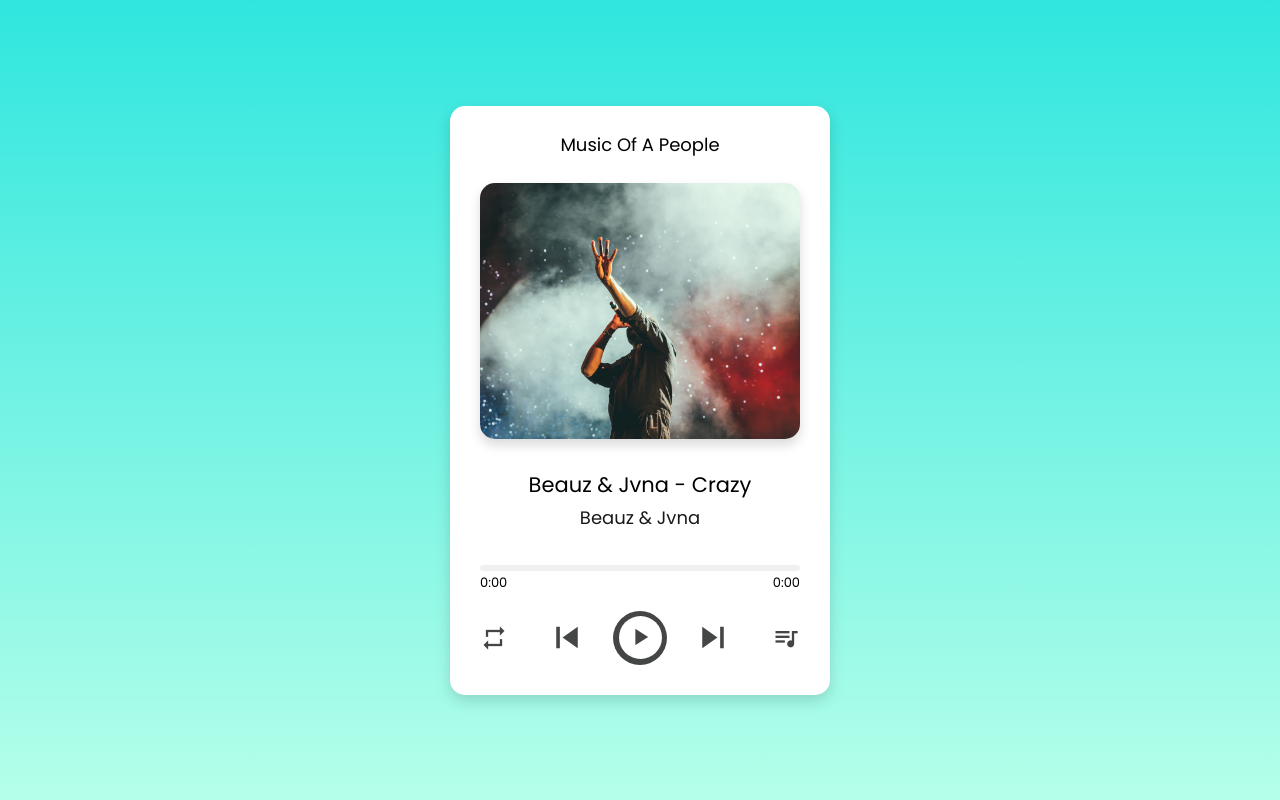
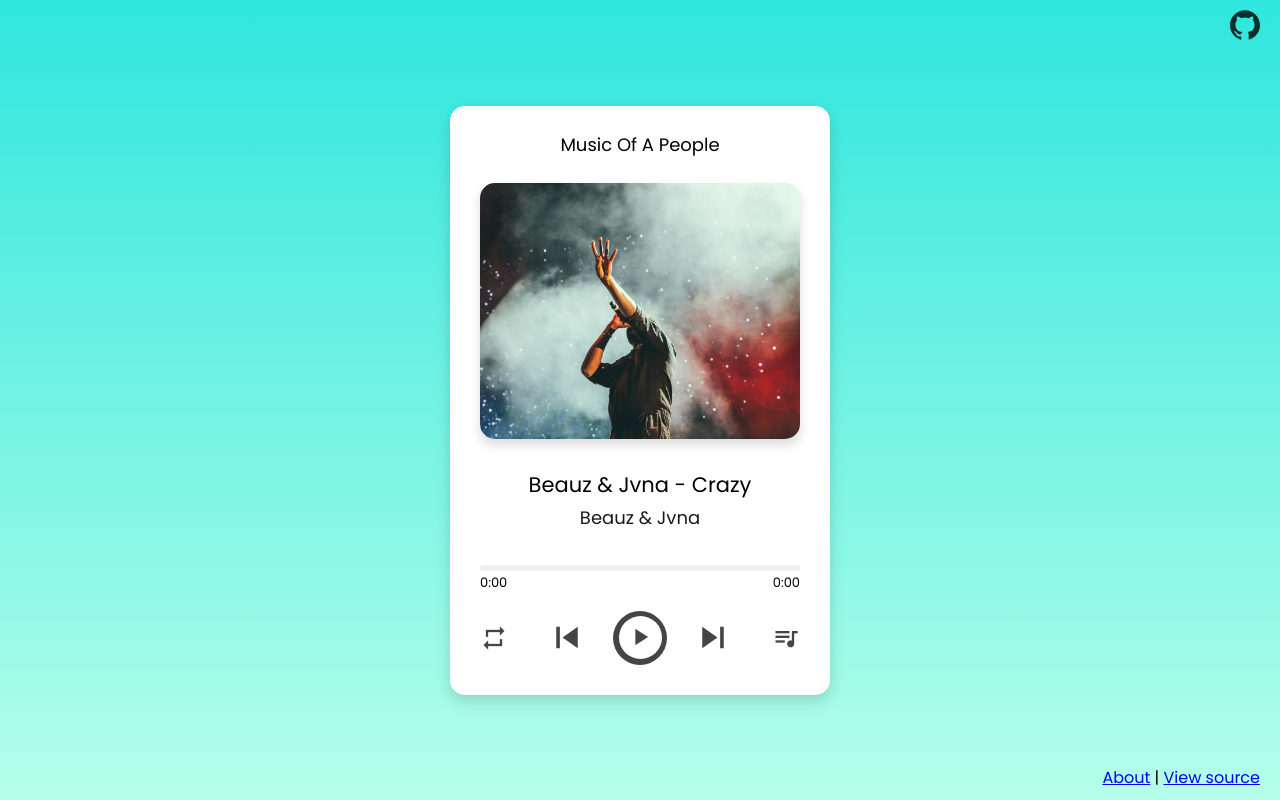
Before and after one commit to breck7/music, a plain HTML site: page index.html in a window 1280 px wide. Drawn offline with Linux system fonts and the light colour scheme.

Commit message:
Add view source and gihtub links

```diff
--- a/index.html
+++ b/index.html
@@ -2,13 +2,30 @@
 
 <html lang="en">
   <head>
-  <meta charset="UTF-8">
-  <meta name="viewport" content="width=device-width, initial-scale=1.0">
+    <meta charset="UTF-8" />
+    <meta name="viewport" content="width=device-width, initial-scale=1.0" />
     <title>Music Of A People</title>
-  <link rel="stylesheet" href="style.css">
-  <link rel="stylesheet" href="https://fonts.googleapis.com/icon?family=Material+Icons">
+    <link rel="stylesheet" href="style.css" />
+    <link
+      rel="stylesheet"
+      href="https://fonts.googleapis.com/icon?family=Material+Icons"
+    />
   </head>
   <body>
+    <a
+      style="display: block; position: absolute; right: 20px; top: 10px"
+      href="https://github.com/breck7/MusicOfAPeople.com"
+      ><svg
+        role="img"
+        viewBox="0 0 24 24"
+        xmlns="http://www.w3.org/2000/svg"
+        style="width: 30px; fill: rgba(0, 0, 0, 0.8)"
+      >
+        <title>GitHub icon</title>
+        <path
+          d="M12 .297c-6.63 0-12 5.373-12 12 0 5.303 3.438 9.8 8.205 11.385.6.113.82-.258.82-.577 0-.285-.01-1.04-.015-2.04-3.338.724-4.042-1.61-4.042-1.61C4.422 18.07 3.633 17.7 3.633 17.7c-1.087-.744.084-.729.084-.729 1.205.084 1.838 1.236 1.838 1.236 1.07 1.835 2.809 1.305 3.495.998.108-.776.417-1.305.76-1.605-2.665-.3-5.466-1.332-5.466-5.93 0-1.31.465-2.38 1.235-3.22-.135-.303-.54-1.523.105-3.176 0 0 1.005-.322 3.3 1.23.96-.267 1.98-.399 3-.405 1.02.006 2.04.138 3 .405 2.28-1.552 3.285-1.23 3.285-1.23.645 1.653.24 2.873.12 3.176.765.84 1.23 1.91 1.23 3.22 0 4.61-2.805 5.625-5.475 5.92.42.36.81 1.096.81 2.22 0 1.606-.015 2.896-.015 3.286 0 .315.21.69.825.57C20.565 22.092 24 17.592 24 12.297c0-6.627-5.373-12-12-12"
+        /></svg
+    ></a>
     <div class="wrapper">
       <div class="top-bar">
         <!-- <i class="material-icons">expand_more</i> -->
@@ -16,7 +33,7 @@
         <!-- <i class="material-icons">more_horiz</i> -->
       </div>
       <div class="img-area">
-      <img src="" alt="">
+        <img src="" alt="" />
       </div>
       <div class="song-details">
         <p class="name"></p>
@@ -32,7 +49,9 @@
         </div>
       </div>
       <div class="controls">
-      <i id="repeat-plist" class="material-icons" title="Playlist looped">repeat</i>
+        <i id="repeat-plist" class="material-icons" title="Playlist looped"
+          >repeat</i
+        >
         <i id="prev" class="material-icons">skip_previous</i>
         <div class="play-pause">
           <i class="material-icons play">play_arrow</i>
@@ -43,7 +62,7 @@
       <div class="music-list">
         <div class="header">
           <div class="row">
-          <i class= "list material-icons">queue_music</i>
+            <i class="list material-icons">queue_music</i>
             <span>Music list</span>
           </div>
           <i id="close" class="material-icons">close</i>
@@ -54,8 +73,23 @@
       </div>
     </div>
 
+    <div
+      style="
+        display: block;
+        text-align: center;
+        position: absolute;
+        bottom: 10px;
+        right: 20px;
+      "
+    >
+      <a href="about.html">About</a> |
+      <a
+        href="https://github.com/breck7/MusicOfAPeople.com/blob/main/index.html"
+        >View source</a
+      >
+    </div>
+
     <script src="js/music-list.js"></script>
     <script src="js/script.js"></script>
-
   </body>
 </html>
```
Lines whose indentation alone changed are shown as unchanged.
